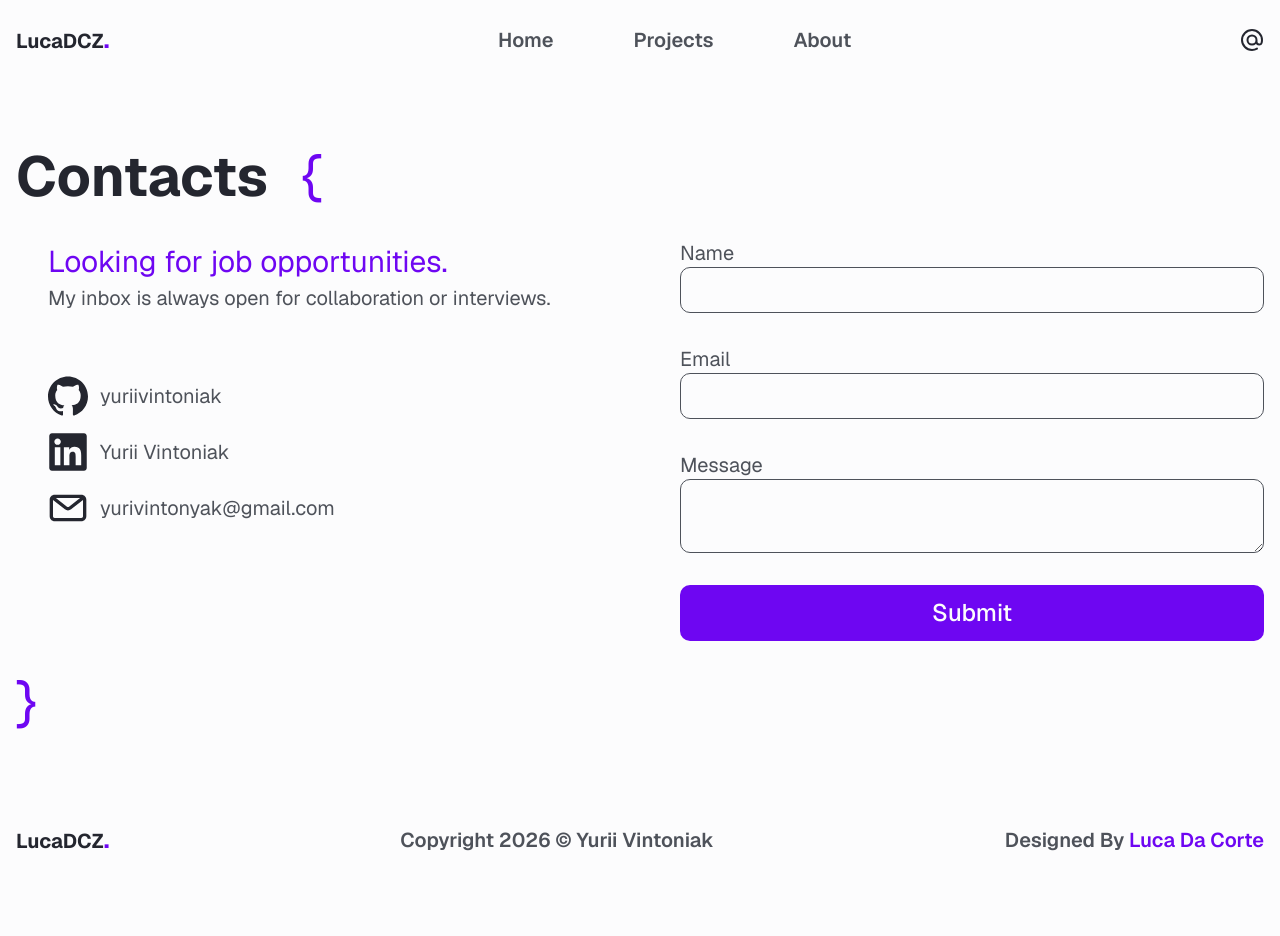
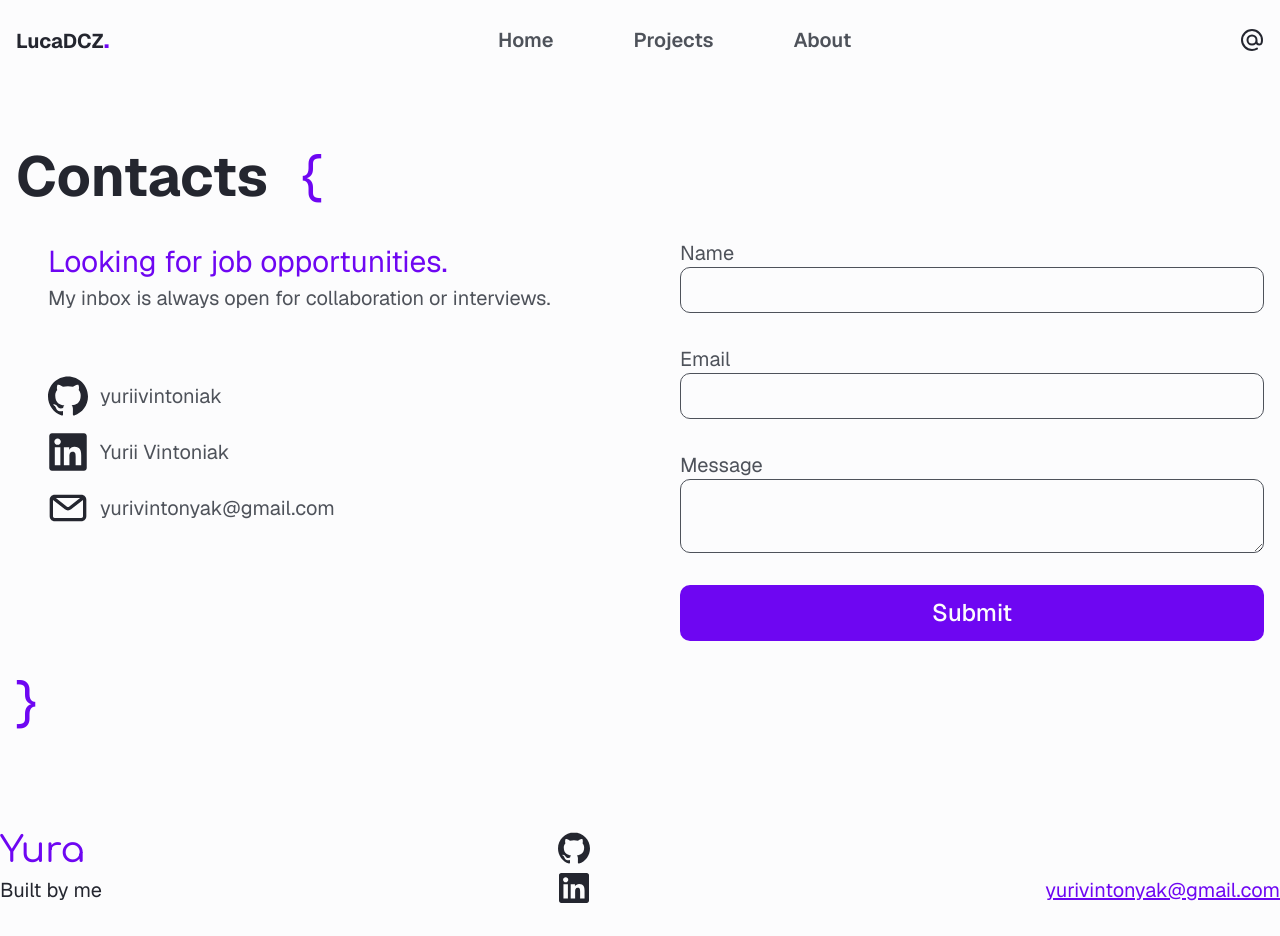
Before and after one commit to yuriivintoniak/vintoniak-dev, a Next.js app: page /contacts in a window 1280 px wide. Before the commit the page ends 880 px from the top, so only its background shows below. Built offline with nearby package versions, Linux system fonts and the light colour scheme.

Commit message:
feat: redesign footer, add social icons and update layout

```diff
--- a/src/components/Contacts/ContactLinks.tsx
+++ b/src/components/Contacts/ContactLinks.tsx
@@ -23,7 +23,7 @@ export function ContactLinks() {
               rel='noopener noreferrer'
               className='w-fit flex items-center gap-2 lg:gap-3'
             >
-              <Icon />
+              <Icon className='h-8 w-8 lg:h-10 lg:w-10' />
               <span>{social.nickname}</span>
             </a>
           )
--- a/src/components/Contacts/icons/GithubIcon.tsx
+++ b/src/components/Contacts/icons/GithubIcon.tsx
@@ -1,10 +1,22 @@
-export const GithubIcon = () => {
+import { cn } from "@/lib/utils"
+
+export const GithubIcon = ({
+  className,
+  hoverEffect = true,
+}: {
+  className?: string;
+  hoverEffect?: boolean;
+}) => {
   return (
     <svg
       viewBox="0 0 32 32"
       fill="currentColor"
       xmlns="http://www.w3.org/2000/svg"
-      className="h-8 w-8 lg:h-10 lg:w-10 text-foreground hover:text-gray-400 transition-colors duration-500 ease-in-out"
+      className={cn(
+        "text-foreground",
+        hoverEffect && "hover:text-gray-400 transition-colors duration-500 ease-in-out",
+        className
+      )}
     >
       <path d="M16 0.396c-8.839 0-16 7.167-16 16 0 7.073 4.584 13.068 10.937 15.183 0.803 0.151 1.093-0.344 1.093-0.772 0-0.38-0.009-1.385-0.015-2.719-4.453 0.964-5.391-2.151-5.391-2.151-0.729-1.844-1.781-2.339-1.781-2.339-1.448-0.989 0.115-0.968 0.115-0.968 1.604 0.109 2.448 1.645 2.448 1.645 1.427 2.448 3.744 1.74 4.661 1.328 0.14-1.031 0.557-1.74 1.011-2.135-3.552-0.401-7.287-1.776-7.287-7.907 0-1.751 0.62-3.177 1.645-4.297-0.177-0.401-0.719-2.031 0.141-4.235 0 0 1.339-0.427 4.4 1.641 1.281-0.355 2.641-0.532 4-0.541 1.36 0.009 2.719 0.187 4 0.541 3.043-2.068 4.381-1.641 4.381-1.641 0.859 2.204 0.317 3.833 0.161 4.235 1.015 1.12 1.635 2.547 1.635 4.297 0 6.145-3.74 7.5-7.296 7.891 0.556 0.479 1.077 1.464 1.077 2.959 0 2.14-0.020 3.864-0.020 4.385 0 0.416 0.28 0.916 1.104 0.755 6.4-2.093 10.979-8.093 10.979-15.156 0-8.833-7.161-16-16-16z" />
     </svg>
--- a/src/components/Contacts/icons/LinkedinIcon.tsx
+++ b/src/components/Contacts/icons/LinkedinIcon.tsx
@@ -1,10 +1,22 @@
-export const LinkedinIcon = () => {
+import { cn } from "@/lib/utils"
+
+export const LinkedinIcon = ({
+  className,
+  hoverEffect = true,
+}: {
+  className?: string;
+  hoverEffect?: boolean;
+}) => {
   return (
     <svg
       viewBox="0 0 32 32"
       fill="currentColor"
       xmlns="http://www.w3.org/2000/svg"
-      className="h-8 w-8 lg:h-10 lg:w-10 text-foreground hover:text-[#0077B7] transition-colors duration-500 ease-in-out"
+      className={cn(
+        "text-foreground",
+        hoverEffect && "hover:text-[#0077B7] transition-colors duration-500 ease-in-out",
+        className
+      )}
     >
       <path d="M28.778 1.004h-25.56c-0.008-0-0.017-0-0.027-0-1.199 0-2.172 0.964-2.186 2.159v25.672c0.014 1.196 0.987 2.161 2.186 2.161 0.010 0 0.019-0 0.029-0h25.555c0.008 0 0.018 0 0.028 0 1.2 0 2.175-0.963 2.194-2.159l0-0.002v-25.67c-0.019-1.197-0.994-2.161-2.195-2.161-0.010 0-0.019 0-0.029 0h0.001zM9.9 26.562h-4.454v-14.311h4.454zM7.674 10.293c-1.425 0-2.579-1.155-2.579-2.579s1.155-2.579 2.579-2.579c1.424 0 2.579 1.154 2.579 2.578v0c0 0.001 0 0.002 0 0.004 0 1.423-1.154 2.577-2.577 2.577-0.001 0-0.002 0-0.003 0h0zM26.556 26.562h-4.441v-6.959c0-1.66-0.034-3.795-2.314-3.795-2.316 0-2.669 1.806-2.669 3.673v7.082h-4.441v-14.311h4.266v1.951h0.058c0.828-1.395 2.326-2.315 4.039-2.315 0.061 0 0.121 0.001 0.181 0.003l-0.009-0c4.5 0 5.332 2.962 5.332 6.817v7.855z" />
     </svg>
--- a/src/components/Contacts/icons/MailIcon.tsx
+++ b/src/components/Contacts/icons/MailIcon.tsx
@@ -1,10 +1,22 @@
-export const MailIcon = () => {
+import { cn } from "@/lib/utils"
+
+export const MailIcon = ({
+  className,
+  hoverEffect = true,
+}: {
+  className?: string;
+  hoverEffect?: boolean;
+}) => {
   return (
     <svg
       viewBox="0 0 24 24"
       fill="currentColor"
       xmlns="http://www.w3.org/2000/svg"
-      className="h-8 w-8 lg:h-10 lg:w-10 text-foreground hover:text-red-400 transition-colors duration-500 ease-in-out"
+      className={cn(
+        "text-foreground",
+        hoverEffect && "hover:text-red-400 transition-colors duration-500 ease-in-out",
+        className
+      )}
     >
       <path
         fillRule="evenodd"
--- a/src/components/Footer/Footer.tsx
+++ b/src/components/Footer/Footer.tsx
@@ -1,25 +1,54 @@
-import Link from 'next/link'
+import { Comfortaa } from 'next/font/google'
+import { GithubIcon } from '@/components/Contacts/icons/GithubIcon'
+import { LinkedinIcon } from '@/components/Contacts/icons/LinkedinIcon'
+
+const comfortaa = Comfortaa({
+  display: 'swap',
+  subsets: ['latin'],
+  weight: ['400', '500']
+})
+
+const socialLinks = [
+  {
+    href: "https://github.com/yuriivintoniak",
+    icon: GithubIcon
+  },
+  {
+    href: "https://www.linkedin.com/in/yuriivintoniak/",
+    icon: LinkedinIcon
+  }
+]
 
 export function Footer() {
-  const year = new Date().getFullYear();
-
   return (
-    <footer className='py-2 text-xl text-text-primary font-semibold'>
-      <div className='flex flex-col md:flex-row items-center justify-between gap-5 md:gap-0 p-4'>
-        <div className='text-foreground font-bold'>
-          <Link href='/'>LucaDCZ</Link>
-          <span className='text-text-accent text-2xl'>.</span>
+    <footer className='hidden lg:block text-xl'>
+      <div className='flex flex-col lg:flex-row items-end justify-between py-8'>
+        <div className='flex flex-col gap-2'>
+          <div className={`text-4xl text-text-accent ${comfortaa.className} font-medium leading-none`}>
+            Yura
+          </div>
+          <div className='text-xl'>
+            Built by me
+          </div>
         </div>
-        <h6 className='text-center'>
-          Copyright {year} {" "}
-          <br className='inline 2xs:hidden' />
-          © Yurii Vintoniak
-        </h6>
-        <h6 className='text-center'>
-          Designed By {" "}
-          <br className='inline 2xs:hidden' />
-          <span className='text-text-accent'>Luca Da Corte</span>
-        </h6>
+        <div className='flex lg:flex-col gap-2'>
+          {socialLinks.map(({ href, icon: Icon }) => (
+            <a
+              key={href}
+              href={href}
+              target="_blank"
+              rel="noopener noreferrer"
+            >
+              <Icon className='h-8 w-8' hoverEffect={false} />
+            </a>
+          ))}
+        </div>
+        <a
+          href='mailto:yurivintonyak@gmail.com'
+          className='text-text-accent underline'
+        >
+          yurivintonyak@gmail.com
+        </a>
       </div>
     </footer>
   )
```
